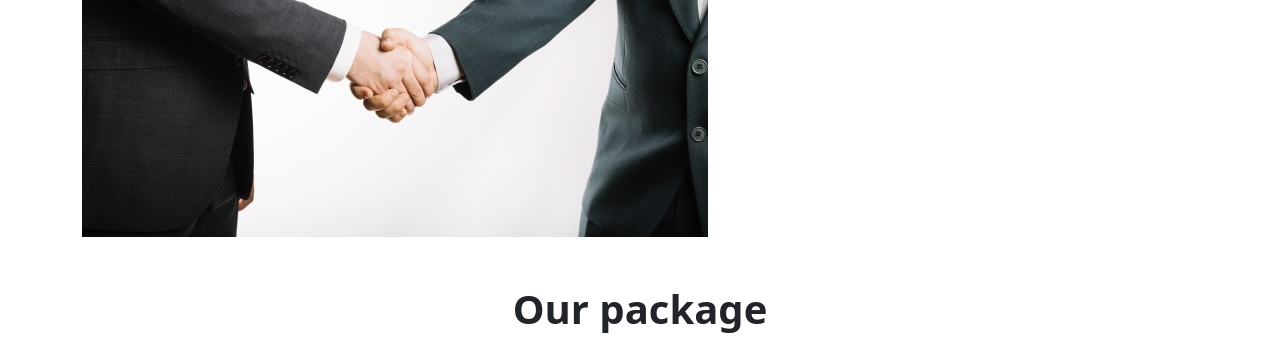
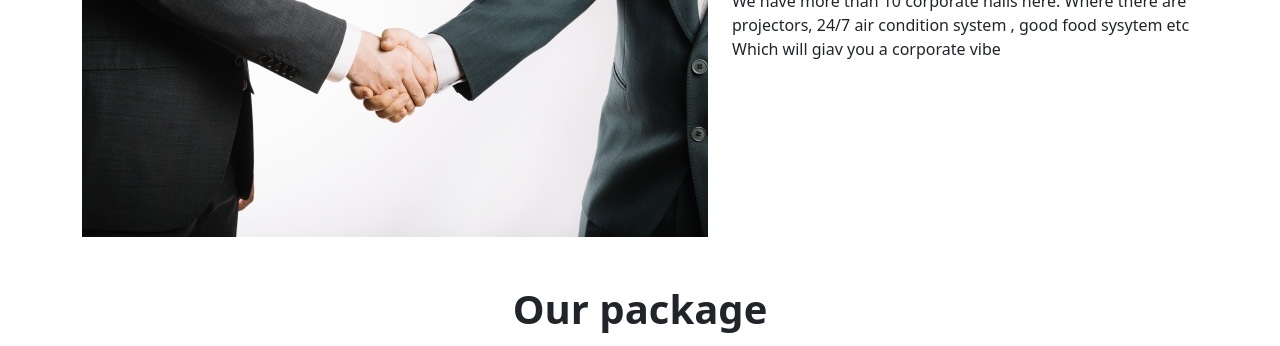
Before and after one commit to emdad118661/convention-center-emdad118661, a plain HTML site: page index.html in a window 1280 px wide. Shown: the part 754-1100 px from the top of the page. Drawn offline with nearby package versions, Linux system fonts and the light colour scheme; a web font is replaced by a local one.

Commit message:
extra section

```diff
--- a/index.html
+++ b/index.html
@@ -120,7 +120,8 @@
                 </div>
                 <div class="col">
                     <h1 class="fw-bolder">You can arrange business meetings</h1>
-                    <p></p>
+                    <p>We have more than 10 corporate halls here. Where there are projectors, 24/7 air condition system
+                        , good food sysytem etc Which will giav you a corporate vibe</p>
                 </div>
             </div>
         </div>
```
